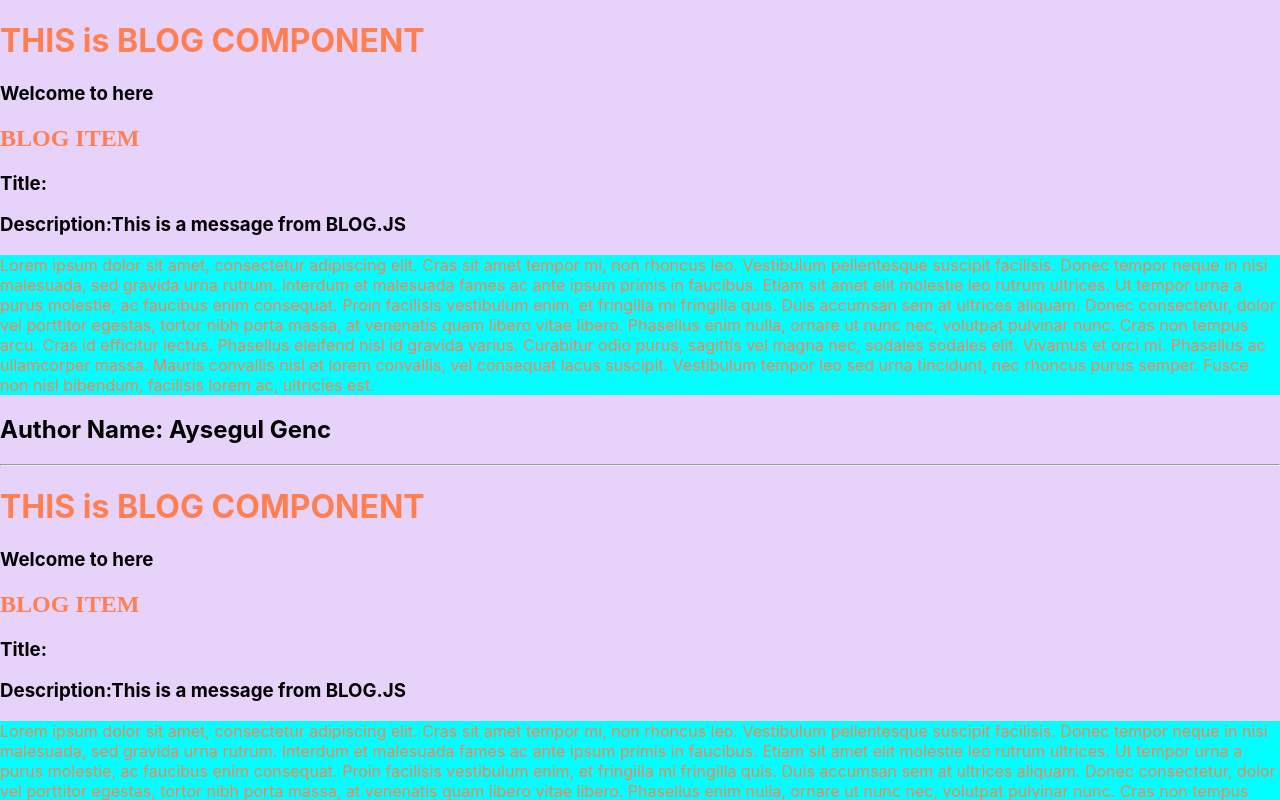
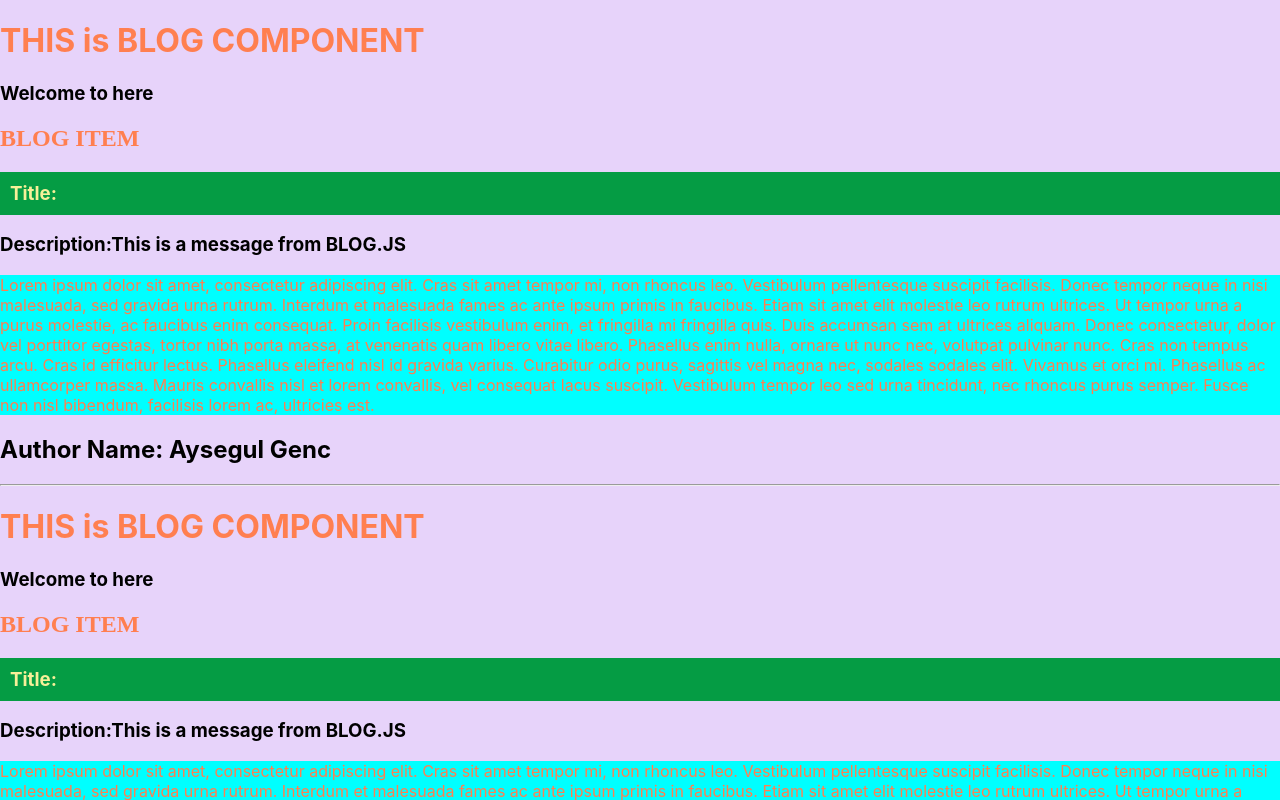
Before and after one commit to AishaGench/MyReactApp, a React (Create React App) app in the folder my-first-react/: page / in a window 1280 px wide. Shown: the top 800 px of the page. Built offline with nearby package versions, Linux system fonts and the light colour scheme.

Commit message:
created styles folder

```diff
--- a/my-first-react/src/components/BlogItem.js
+++ b/my-first-react/src/components/BlogItem.js
@@ -1,5 +1,6 @@
 import React, {Component} from 'react';
 import PropTypes from 'prop-types';
+import '../styles/BlogItem.css'
 
 
 class BlogItem extends Component{
@@ -28,7 +29,7 @@ class BlogItem extends Component{
         return(
             <>
              <h2 style={{color:"coral", fontFamily:"Comic Sans"}}>BLOG ITEM</h2>
-            <h3>Title:</h3>
+             <h3 className="subtitle">Title:</h3>
             <h3>Description:{this.props.blogMessage}</h3>
             <p style={myStyle}>{this.props.text}</p>
             <h2>Author Name: {this.props.data.uName} {this.props.data.lastName}</h2>
--- /dev/null
+++ b/my-first-react/src/styles/BlogItem.css
@@ -0,0 +1,5 @@
+.subtitle {
+    color: rgb(247, 240, 153);
+    background-color: rgb(5, 156, 68);
+    padding: 10px
+  }
```
